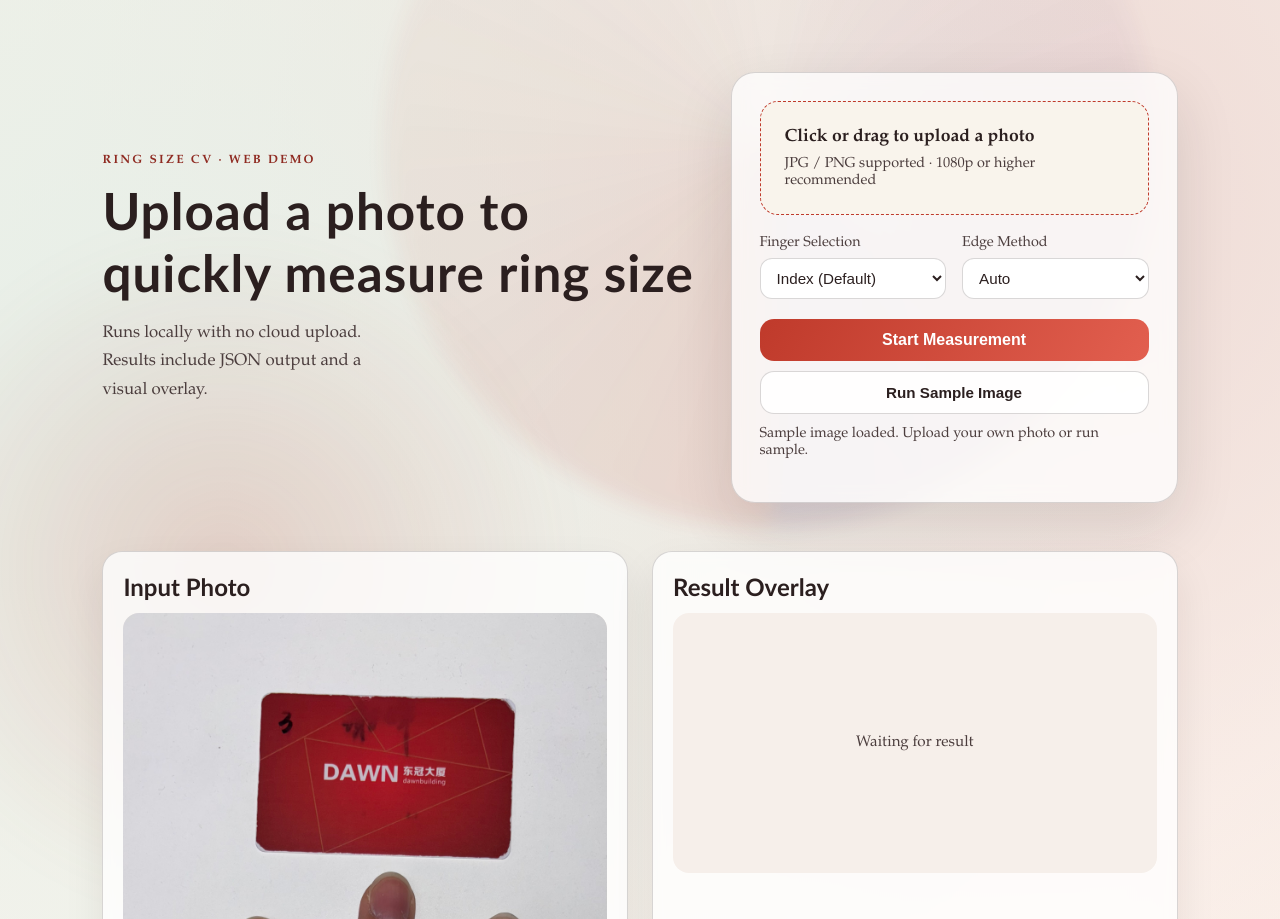
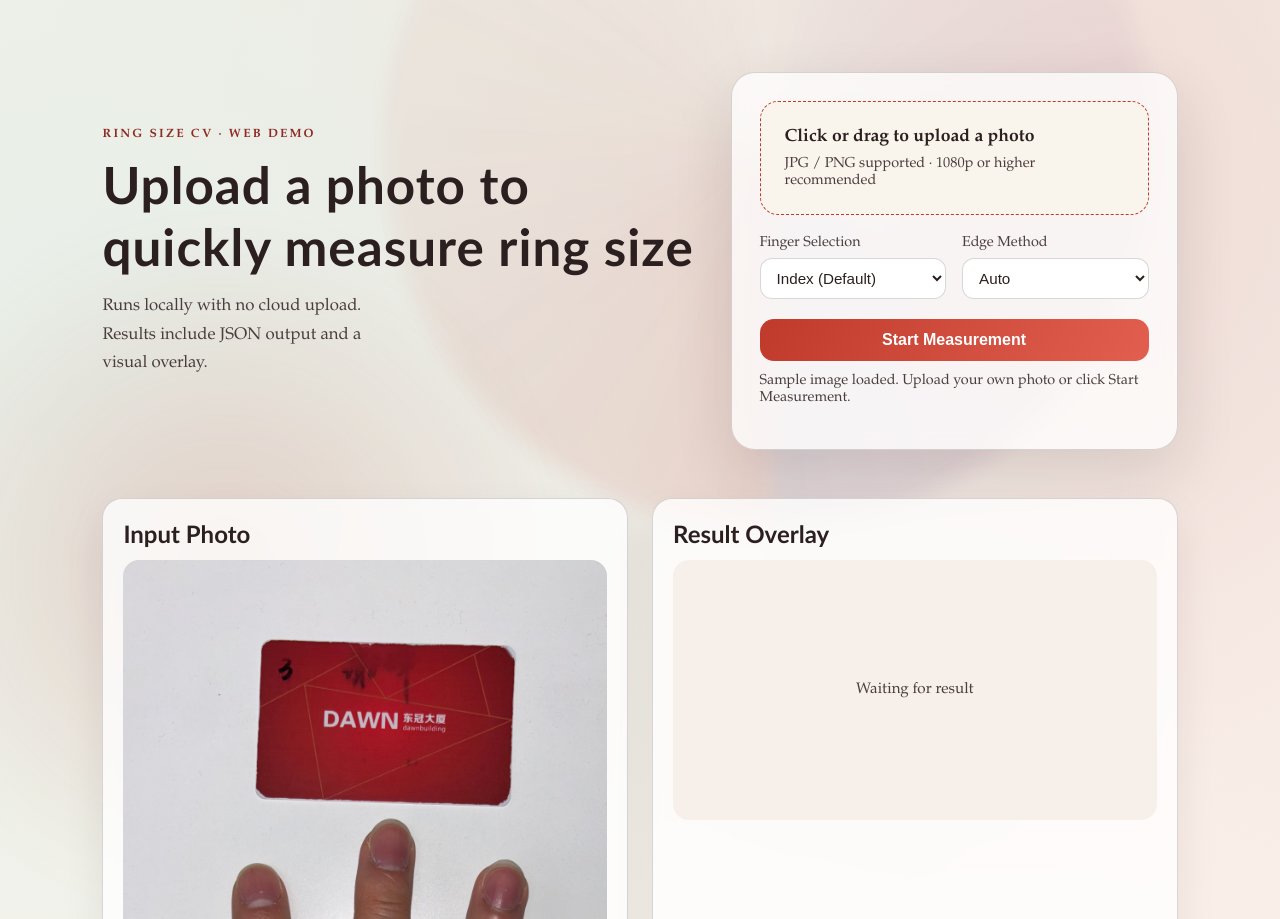
Before and after one commit to fengfengxie/ring-sizer, a Flask app: page / in a window 1280 px wide. Shown: the top 919 px of the page. Run offline with Flask 3, Linux system fonts and the light colour scheme.

Commit message:
refactor: simplify web demo to single measurement button

```diff
--- a/web_demo/static/app.js
+++ b/web_demo/static/app.js
@@ -1,6 +1,5 @@
 const form = document.getElementById("measureForm");
 const imageInput = document.getElementById("imageInput");
-const measureSampleBtn = document.getElementById("measureSampleBtn");
 const statusText = document.getElementById("statusText");
 const inputPreview = document.getElementById("inputPreview");
 const debugPreview = document.getElementById("debugPreview");
@@ -66,7 +65,7 @@ const runMeasurement = async (endpoint, formData, inputUrlFallback = "") => {
 imageInput.addEventListener("change", () => {
   const file = imageInput.files[0];
   if (!file) {
-    setStatus("Sample image loaded. Upload your own photo or run sample.");
+    setStatus("Sample image loaded. Upload your own photo or click Start Measurement.");
     if (defaultSampleUrl) {
       showImage(inputPreview, inputFrame, defaultSampleUrl);
     }
@@ -77,32 +76,25 @@ imageInput.addEventListener("change", () => {
   setStatus("Image ready. Click to start measurement.");
 });
 
-measureSampleBtn.addEventListener("click", async () => {
-  const settings = buildMeasureSettings();
-  const formData = new FormData();
-  formData.append("finger_index", settings.finger_index);
-  formData.append("edge_method", settings.edge_method);
-  await runMeasurement("/api/measure-default", formData, defaultSampleUrl);
-});
-
 form.addEventListener("submit", async (event) => {
   event.preventDefault();
-
-  const file = imageInput.files[0];
-  if (!file) {
-    setStatus("Please select an image first.");
-    return;
-  }
 
   const settings = buildMeasureSettings();
   const formData = new FormData();
   formData.append("finger_index", settings.finger_index);
   formData.append("edge_method", settings.edge_method);
-  formData.append("image", file);
-  await runMeasurement("/api/measure", formData);
+
+  const file = imageInput.files[0];
+  if (file) {
+    formData.append("image", file);
+    await runMeasurement("/api/measure", formData);
+    return;
+  }
+
+  await runMeasurement("/api/measure-default", formData, defaultSampleUrl);
 });
 
 if (defaultSampleUrl) {
   showImage(inputPreview, inputFrame, defaultSampleUrl);
-  setStatus("Sample image loaded. Upload your own photo or run sample.");
+  setStatus("Sample image loaded. Upload your own photo or click Start Measurement.");
 }
--- a/web_demo/static/styles.css
+++ b/web_demo/static/styles.css
@@ -175,25 +175,6 @@ select {
   box-shadow: 0 12px 24px rgba(191, 58, 43, 0.25);
 }
 
-.secondary {
-  width: 100%;
-  margin-top: 10px;
-  border: 1px solid var(--border);
-  border-radius: 14px;
-  padding: 12px 16px;
-  font-size: 0.95rem;
-  font-weight: 600;
-  color: var(--ink);
-  background: rgba(255, 255, 255, 0.9);
-  cursor: pointer;
-  transition: transform 0.2s ease, box-shadow 0.2s ease;
-}
-
-.secondary:hover {
-  transform: translateY(-1px);
-  box-shadow: 0 10px 18px rgba(43, 31, 31, 0.12);
-}
-
 .status {
   margin-top: 12px;
   font-size: 0.9rem;
--- a/web_demo/templates/index.html
+++ b/web_demo/templates/index.html
@@ -49,7 +49,6 @@
         </div>
 
         <button class="primary" type="submit">Start Measurement</button>
-        <button class="secondary" id="measureSampleBtn" type="button">Run Sample Image</button>
         <p class="status" id="statusText">Waiting for image…</p>
       </form>
     </div>
```
Also changed, not shown: doc/v1/Progress.md (+9 -0 lines), web_demo/README.md.
